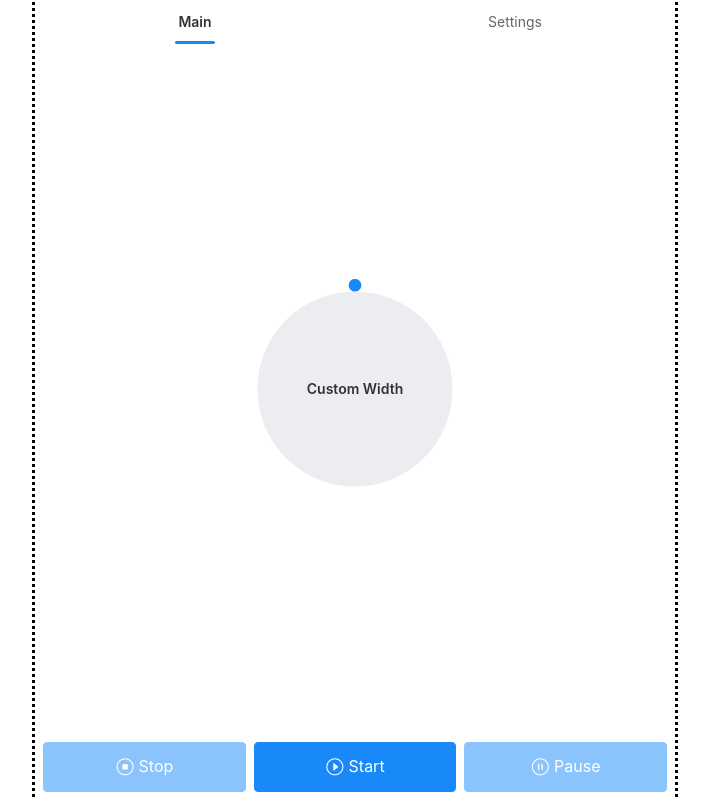
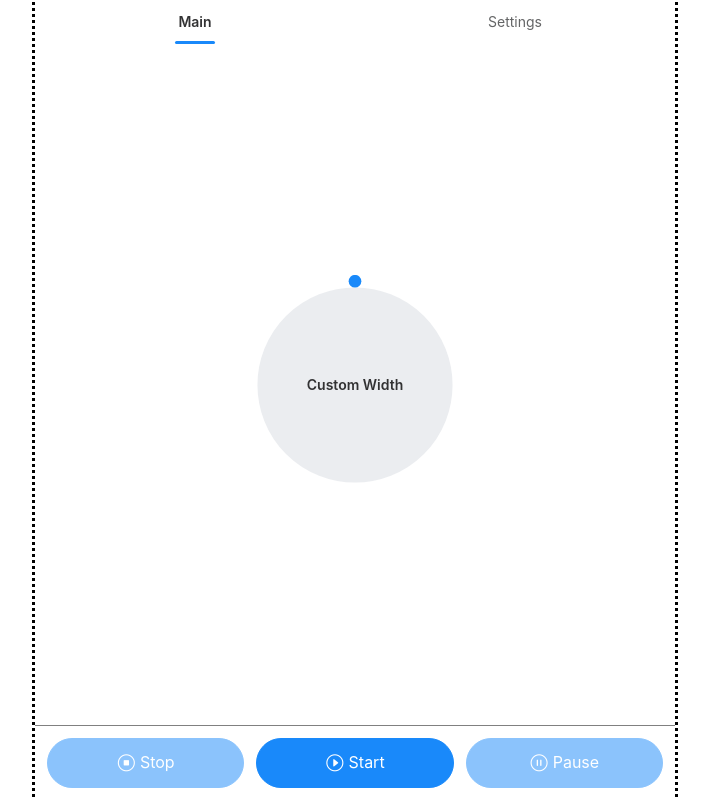
Before and after one commit to d-kuznetsov/wpb, a Vue app: page / in a window 1280 px wide. Shown: the whole page, without its empty margins (285-994 px from the left). Built offline with nearby package versions, Linux system fonts and the light colour scheme.

Commit message:
change button style

```diff
--- a/src/components/ControlPanel.vue
+++ b/src/components/ControlPanel.vue
@@ -49,12 +49,13 @@ export default {
 
 <template>
   <div class="ControlPanel">
-    <Row gutter="8">
+    <Row gutter="12">
       <Column span="8">
         <Btn
           icon="stop-circle-o"
           type="primary"
           size="large"
+          round
           :disabled="stopBtnDisabled"
           @click="onStopClick"
           >Stop</Btn
@@ -65,6 +66,7 @@ export default {
           icon="play-circle-o"
           type="primary"
           size="large"
+          round
           :disabled="startBtnDisabled"
           @click="onStartClick"
           >Start</Btn
@@ -75,6 +77,7 @@ export default {
           icon="pause-circle-o"
           type="primary"
           size="large"
+          round
           :disabled="pauseBtnDisabled"
           @click="onPauseClick"
           >Pause</Btn
@@ -86,6 +89,7 @@ export default {
 
 <style lang="postcss">
 .ControlPanel {
-  padding: 8px;
+  padding: 12px;
+  border-top: 1px solid grey;
 }
 </style>
```
